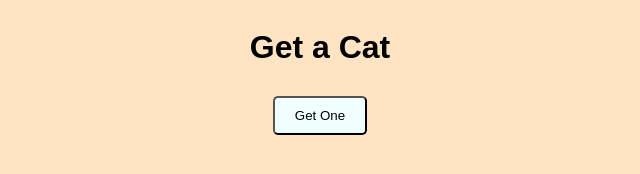
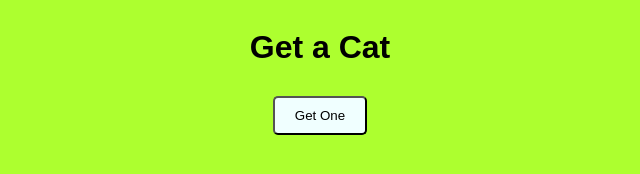
Before and after one commit to Olumide09/deployment-demo, a website: page public/index.html in a window 1280 px wide. Shown: the whole page, without its empty margins (320-960 px from the left). Drawn offline with nearby package versions, Linux system fonts and the light colour scheme.

Commit message:
changed color

```diff
--- a/public/styles.css
+++ b/public/styles.css
@@ -9,7 +9,7 @@ body {
     justify-content: center;
     align-items: center;
     flex-direction: column;
-    background-color: bisque;
+    background-color: greenyellow;
 }
 
 h1 {
```
